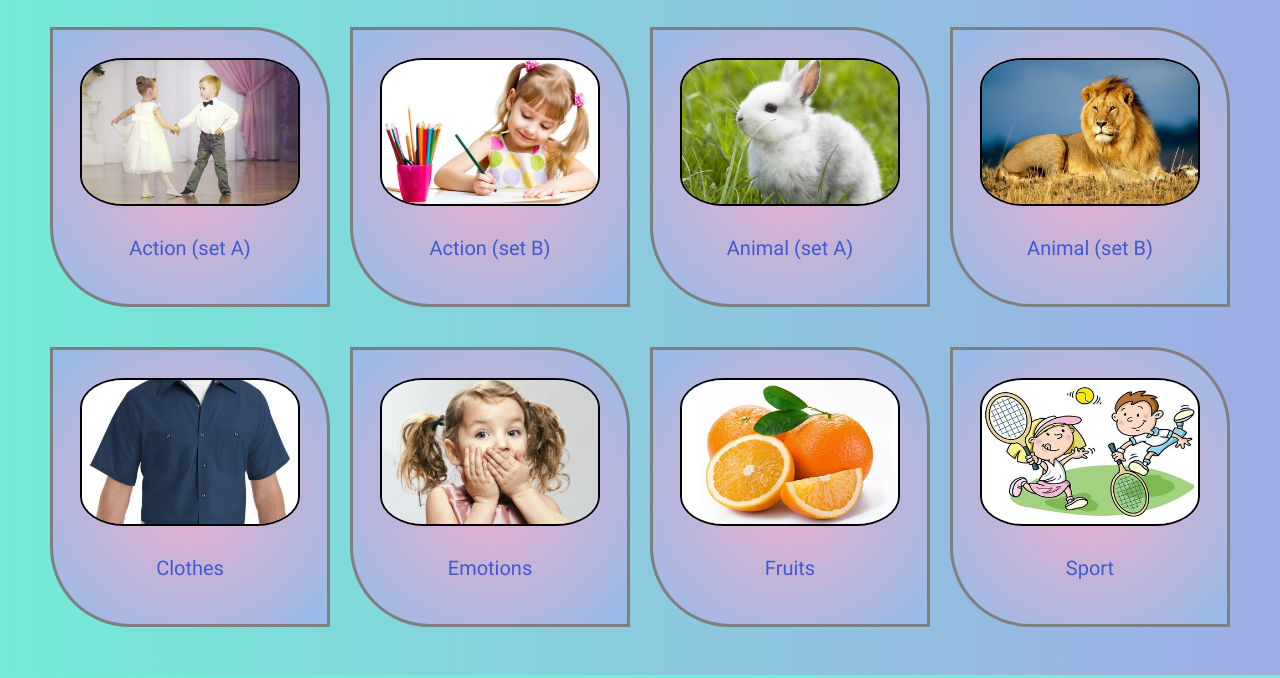
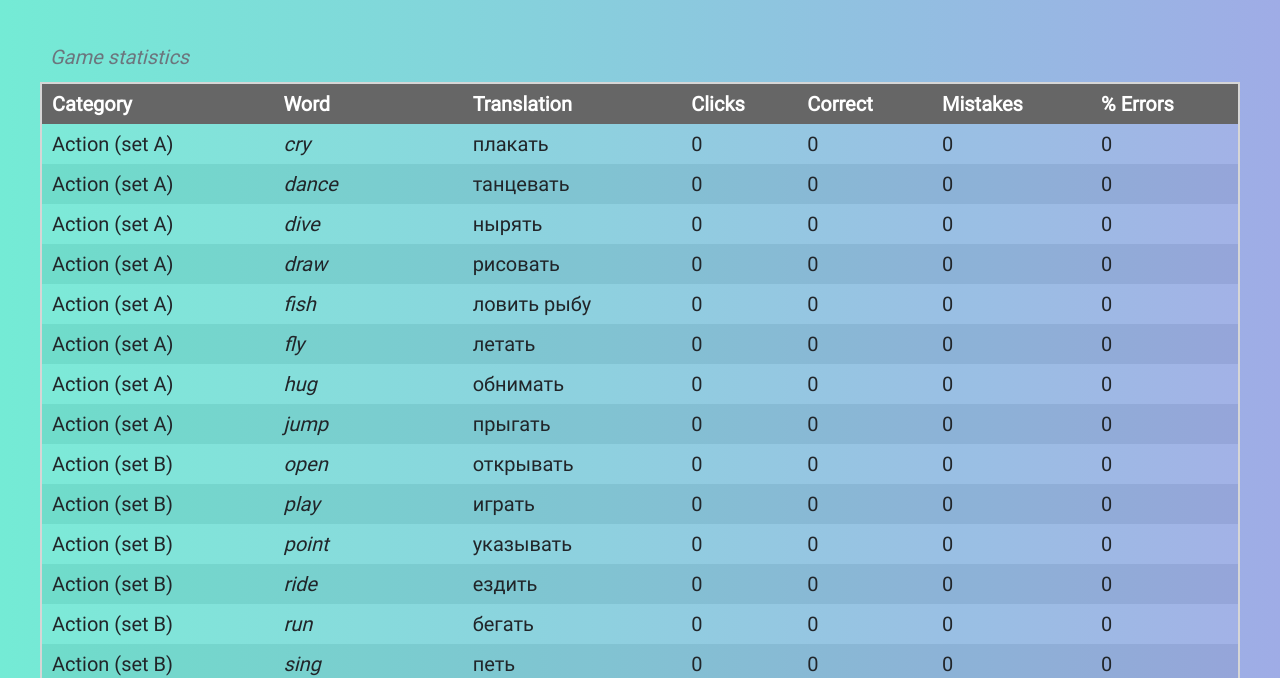
Before and after one commit to Noch4nce/English-for-kids, a website built with webpack: page index.html in a window 1280 px wide. Shown: the part 125-803 px from the top of the page. Built offline with nearby package versions, Linux system fonts and the light colour scheme.

Commit message:
feat: generate stats ui

```diff
--- a/index.html
+++ b/index.html
@@ -44,7 +44,11 @@
                         <li class="nav-item">
                             <a class="nav-link" href="#Sport">Sport</a>
                         </li>
+                        <li class="nav-item">
+                            <a class="nav-stats" href="#Stats">Statistics</a>
+                        </li>
                       </ul>
+
                     </div>
                 </nav>
                 <div class="overlay"></div>
@@ -137,6 +141,28 @@
             </div>
         </section>
 
+        <section>
+            <div class="statistics_wrapper">
+                <table>
+                    <caption>Game statistics</caption>
+
+                    <thead>
+                        <tr>
+                          <th>Category</th>
+                          <th>Word</th>
+                          <th>Translation</th>
+                          <th>Clicks</th>
+                          <th>Correct</th>
+                          <th>Mistakes</th>
+                          <th>% Errors</th>
+                        </tr>
+                    </thead>
+
+                    <tbody class="wordStatsContainer">
+                    </tbody>
+                </table>
+            </div>
+        </section>
     </main>
     <script src="https://code.jquery.com/jquery-3.5.1.slim.min.js" integrity="sha384-DfXdz2htPH0lsSSs5nCTpuj/zy4C+OGpamoFVy38MVBnE+IbbVYUew+OrCXaRkfj" crossorigin="anonymous"></script>
     <script src="https://cdn.jsdelivr.net/npm/bootstrap@4.5.3/dist/js/bootstrap.bundle.min.js" integrity="sha384-ho+j7jyWK8fNQe+A12Hb8AhRq26LrZ/JpcUGGOn+Y7RsweNrtN/tE3MoK7ZeZDyx" crossorigin="anonymous"></script>
--- a/js/components/game.js
+++ b/js/components/game.js
@@ -5,6 +5,7 @@ export default class Game {
         this.wordCards = wordCards;
         this.createSelector();
         this.createEvent();
+        this.generateStats();
         this.cardsAudio = new Audio();
         this.countMistakes = 0;
         this.mainCardsState = ['Action (set A)', 'Action (set B)', 'Animal (set A)', 'Animal (set B)', 'Clothes', 'Emotions', 'Fruits', 'Sport'];
@@ -36,6 +37,9 @@ export default class Game {
         this.switchTumbler = document.querySelector('.switch-slider');
         this.switchType = document.querySelector('.switch-name');
 
+        this.navStatsButton = document.querySelector('.nav-stats');
+        this.wordStatsContainer = document.querySelector('.wordStatsContainer');
+
         this.wordCardStartBtn.style.display = 'none';
     }
 
@@ -49,6 +53,7 @@ export default class Game {
         this.wordCardStartBtn.addEventListener('click', () => this.createStartGame());
         this.wordRepeat.addEventListener(('click'), () => this.createWordRepeat());
         this.wordCardsImage.forEach((element) => element.addEventListener('click', (event) => this.createPlayGame(event)));
+        this.navStatsButton.addEventListener('click', (event) => this.generateStats(event));
     }
 
     createSwitch = () => {
@@ -339,4 +344,39 @@ export default class Game {
             correct.remove();
         }, 3000);
     }
+
+    generateStats = () => {
+        this.mainCardsState = ['Action (set A)', 'Action (set B)', 'Animal (set A)', 'Animal (set B)', 'Clothes', 'Emotions', 'Fruits', 'Sport'];
+        this.mainWarp.style.display = 'none';
+        console.log(this.cardData[0])
+        for (let i = 0; i < this.cardData.length; i += 1) {
+            for (let k = 0; k < this.cardData[i].length; k += 1) {
+                const cellTable = document.createElement('tr');
+                const category = document.createElement('td');
+                const word = document.createElement('td');
+                const translate = document.createElement('td');
+                const clicks = document.createElement('td');
+                const correct = document.createElement('td');
+                const mistakes = document.createElement('td');
+                const errors = document.createElement('td');
+
+                category.innerText = this.mainCardsState[i];
+                word.innerText = this.cardData[i][k].word;
+                translate.innerText = this.cardData[i][k].translation;
+                clicks.innerText = 0;
+                correct.innerText = 0;
+                mistakes.innerText = 0;
+                errors.innerText = 0;
+
+                cellTable.appendChild(category);
+                cellTable.appendChild(word);
+                cellTable.appendChild(translate);
+                cellTable.appendChild(clicks);
+                cellTable.appendChild(correct);
+                cellTable.appendChild(mistakes);
+                cellTable.appendChild(errors);
+                this.wordStatsContainer.appendChild(cellTable);
+            }
+        }
+    }
 }
--- a/styles/scss/base/_base.scss
+++ b/styles/scss/base/_base.scss
@@ -445,3 +445,141 @@ input:checked + .switch-slider:before {
     color: red;
     text-align: center;
 }
+
+.statistics_wrapper {
+    margin: 0 auto;
+    min-width: 32rem;
+    max-width: 120rem;
+}
+
+table {
+    width: 100%;
+    margin: 1em 0;
+    font-size: 2rem;
+    border-collapse: collapse;
+    border: 0.1em solid #d6d6d6;
+}
+
+caption {
+    caption-side: top;
+    text-align: left;
+    font-style: italic;
+    padding: 0.25em 0.5em 0.5em 0.5em;
+}
+
+th,
+td {
+    padding: 0.25em 0.5em 0.25em 1em;
+    vertical-align: text-top;
+    text-align: left;
+    text-indent: -0.5em;
+}
+
+th {
+    vertical-align: bottom;
+    background-color: #666;
+    color: #fff;
+}
+
+tr:nth-child(even) th[scope="row"] {
+    background-color: #f2f2f2;
+}
+
+tr:nth-child(odd) th[scope="row"] {
+    background-color: #fff;
+}
+
+tr:nth-child(even) {
+    background-color: rgba(0, 0, 0, 0.05);
+}
+
+tr:nth-child(odd) {
+    background-color: rgba(255, 255, 255, 0.05);
+}
+
+tr td:nth-child(1) {
+    min-width: 10em;
+    max-width: 90vw;
+}
+
+tr:nth-child(odd) th[scope="row"] {
+    background-color: #fff;
+}
+
+tr:nth-child(even) {
+    background-color: rgba(0, 0, 0, 0.05);
+}
+
+tr:nth-child(odd) {
+    background-color: rgba(255, 255, 255, 0.05);
+}
+
+tr:nth-child(even) th[scope="row"] {
+    background-color: #f2f2f2;
+}
+
+tr:nth-child(odd) th[scope="row"] {
+    background-color: #fff;
+}
+
+tr:nth-child(even) {
+    background-color: rgba(0, 0, 0, 0.05);
+}
+
+tr:nth-child(odd) {
+    background-color: rgba(255, 255, 255, 0.05);
+}
+
+tr:nth-child(odd) th[scope="row"] {
+    background-color: #fff;
+}
+
+tr:nth-child(even) {
+    background-color: rgba(0, 0, 0, 0.05);
+}
+
+tr:nth-child(odd) {
+    background-color: rgba(255, 255, 255, 0.05);
+}
+
+tr td:nth-child(1) {
+    min-width: 10em;
+    max-width: 90vw;
+}
+
+tr td:nth-child(2) {
+    font-style: italic;
+    min-width: 4em;
+    max-width: 40vw;
+}
+
+tr *:nth-child(3) {
+    text-align: left;
+}
+
+tr:nth-child(even) th[scope="row"] {
+    background-color: #f2f2f2;
+}
+
+tr:nth-child(odd) th[scope="row"] {
+    background-color: #fff;
+}
+
+tr:nth-child(even) {
+    background-color: rgba(0, 0, 0, 0.05);
+}
+
+tr:nth-child(odd) {
+    background-color: rgba(255, 255, 255, 0.05);
+}
+
+tr td:nth-child(1) {
+    min-width: 5em;
+    max-width: 90vw;
+}
+
+tr td:nth-child(2) {
+    font-style: italic;
+    min-width: 6em;
+    max-width: 90vw;
+}
```
